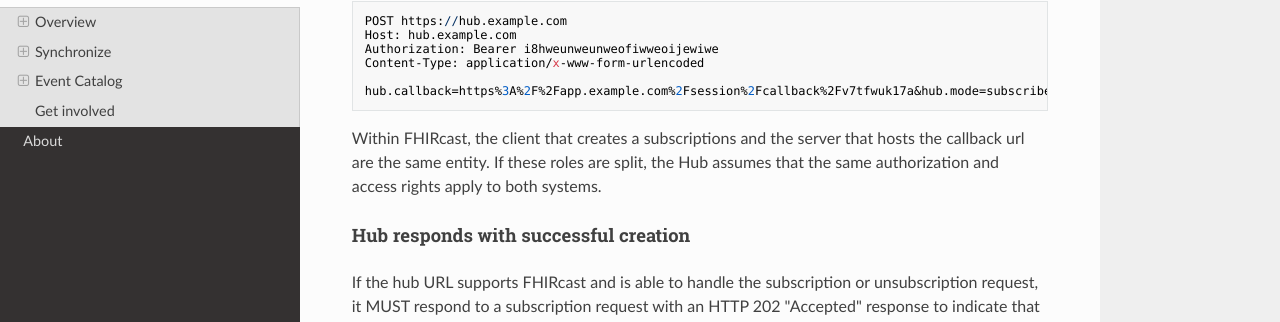
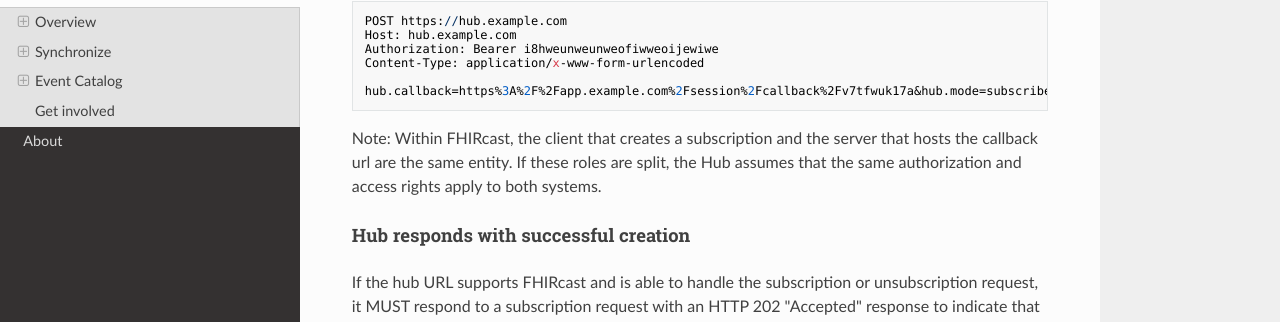
Before and after one commit to HL7/fhircast-docs, an MkDocs documentation site: the page built from docs/index.md, in a window 1280 px wide and 900 px high, scrolled down 2005 px. Shown: the part 129-451 px from the top of the window. Built offline with MkDocs 1.6.1, drawn with Linux system fonts in a browser that asks for light colours; nearby versions of some CDN libraries; old or Windows-style settings are respelled for this version of MkDocs.

Commit message:
correct grammar error per Niklas

````diff
--- a/docs/index.md
+++ b/docs/index.md
@@ -58,7 +58,7 @@
 hub.callback=https%3A%2F%2Fapp.example.com%2Fsession%2Fcallback%2Fv7tfwuk17a&hub.mode=subscribe&hub.topic=https%3A%2F%2Fhub.example.com%2F7jaa86kgdudewiaq0wtu&hub.secret=shhh-this-is-a-secret&hub.events=patient-open-chart,patient-close-chart
 ```
 
-Within FHIRcast, the client that creates a subscriptions and the server that hosts the callback url are the same entity. If these roles are split, the Hub assumes that the same authorization and access rights apply to both systems.
+Note: Within FHIRcast, the client that creates a subscription and the server that hosts the callback url are the same entity. If these roles are split, the Hub assumes that the same authorization and access rights apply to both systems.
 
 #### Hub responds with successful creation
 If the hub URL supports FHIRcast and is able to handle the subscription or unsubscription request, it MUST respond to a subscription request with an HTTP 202 "Accepted" response to indicate that the request was received and will now be verified by the hub. The hub SHOULD perform the verification of intent as soon as possible.
````
